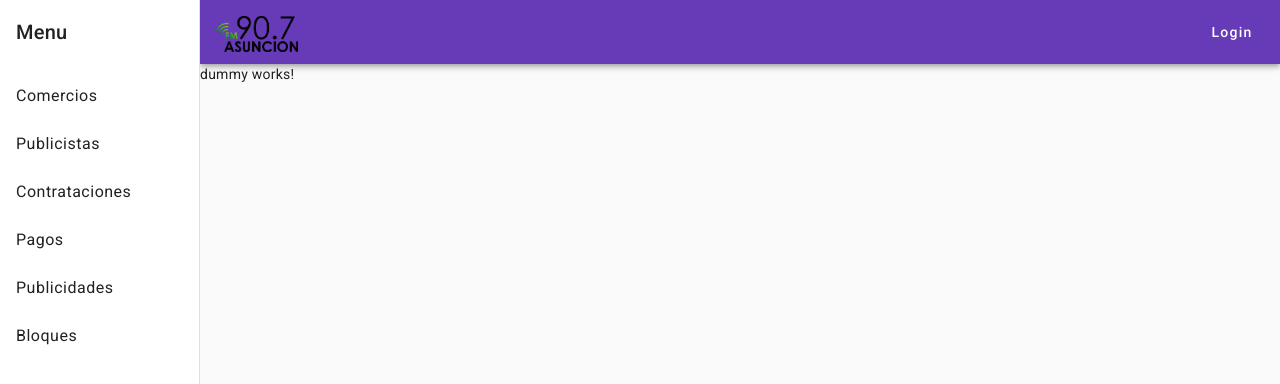
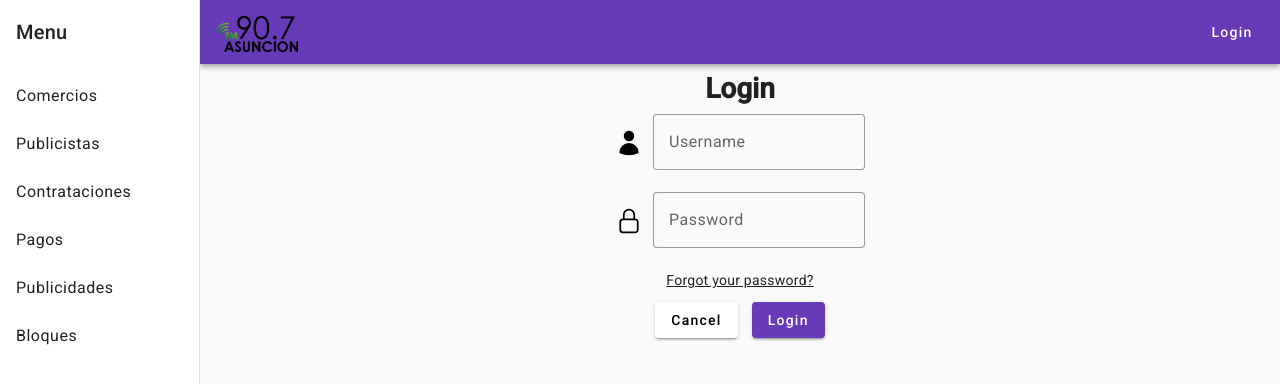
Before and after one commit to victoria-peinado/Desarrollo-Gesti-n-de-Publicidad, an Angular app in the folder Front/Radio/: page /login in a window 1280 px wide. Shown: the top 384 px of the page. Built offline with nearby package versions, Linux system fonts and the light colour scheme.

Commit message:
new path added

```diff
--- a/Front/Radio/src/app/app-routing.module.ts
+++ b/Front/Radio/src/app/app-routing.module.ts
@@ -21,6 +21,7 @@ const routes: Routes = [
   { path:'emisionOrdenes', component: DummyComponent },
   { path:'listadoPublicitario', component: DummyComponent },
   { path:'actualizacionSpot', component: BlockComponent },
+  { path: '**', redirectTo: '', pathMatch: 'full'} // cuando el usuario pone una ruta inexistente redirige a http://localhost:4200
 
 ];
 
--- a/Front/Radio/src/app/dummy/dummy.component.html
+++ b/Front/Radio/src/app/dummy/dummy.component.html
@@ -1 +1 @@
-<p>dummy works!</p>
+<app-user-login></app-user-login>
--- a/Front/Radio/src/app/main-nav/main-nav.component.html
+++ b/Front/Radio/src/app/main-nav/main-nav.component.html
@@ -42,7 +42,7 @@
     </mat-nav-list>
   </mat-sidenav>
   <mat-sidenav-content >
-    <mat-toolbar color="primary" class=" mat-elevation-z4">
+    <mat-toolbar color="primary" class="mat-elevation-z4">
       <button
         type="button"
         aria-label="Toggle sidenav"
```
Also changed, not shown: Front/Radio/src/app/main-nav/main-nav.component.scss (line endings or trailing spaces).
